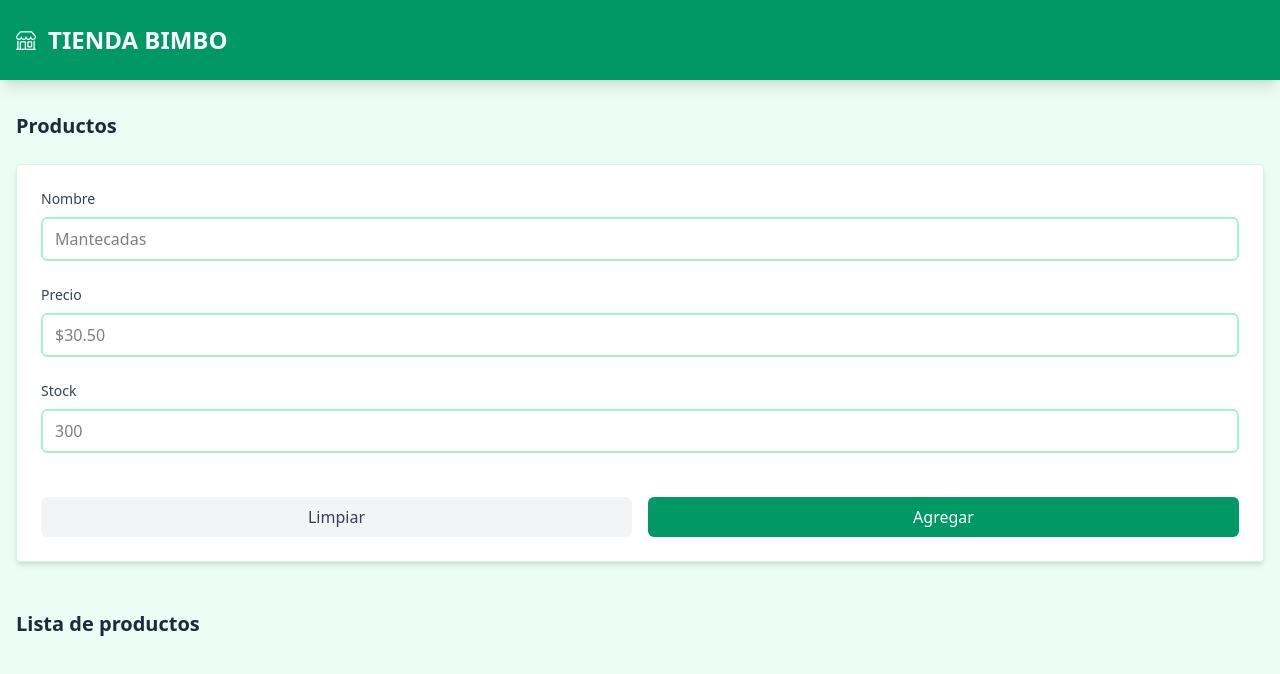
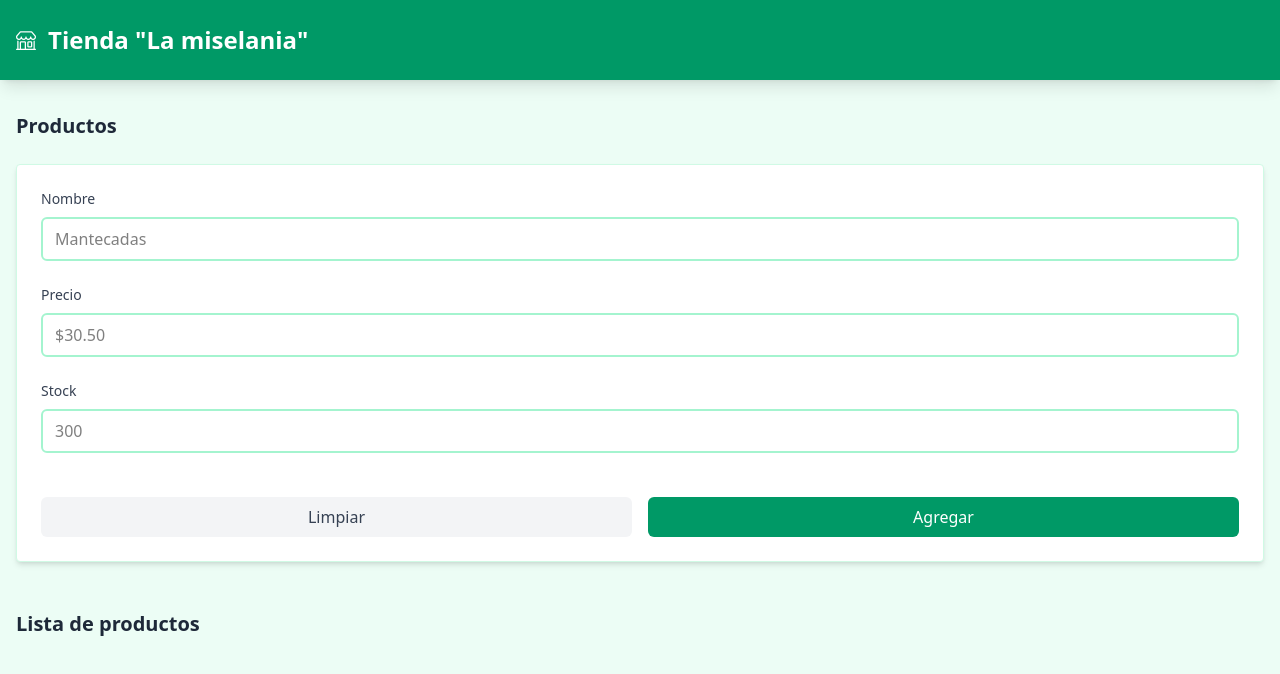
Before and after one commit to LuisAc3ved4/paginaweb, a plain HTML site: page fronted/index.html in a window 1280 px wide. Drawn offline with nearby package versions, Linux system fonts and the light colour scheme; no server answers.

Commit message:
modificasion

```diff
--- a/fronted/index.html
+++ b/fronted/index.html
@@ -16,7 +16,7 @@
     <header class="shadow-lg bg-emerald-600  mx-auto px-4 py-6">
         <div class="flex items-center gap-3">
             <i class="bi bi-shop text-xl text-white text-end flex items-center "></i>
-            <h1 class="text-2xl font-bold text-white">TIENDA BIMBO</h1>
+            <h1 class="text-2xl font-bold text-white">Tienda "La miselania"</h1>
         </div>
     </header>
 
```
